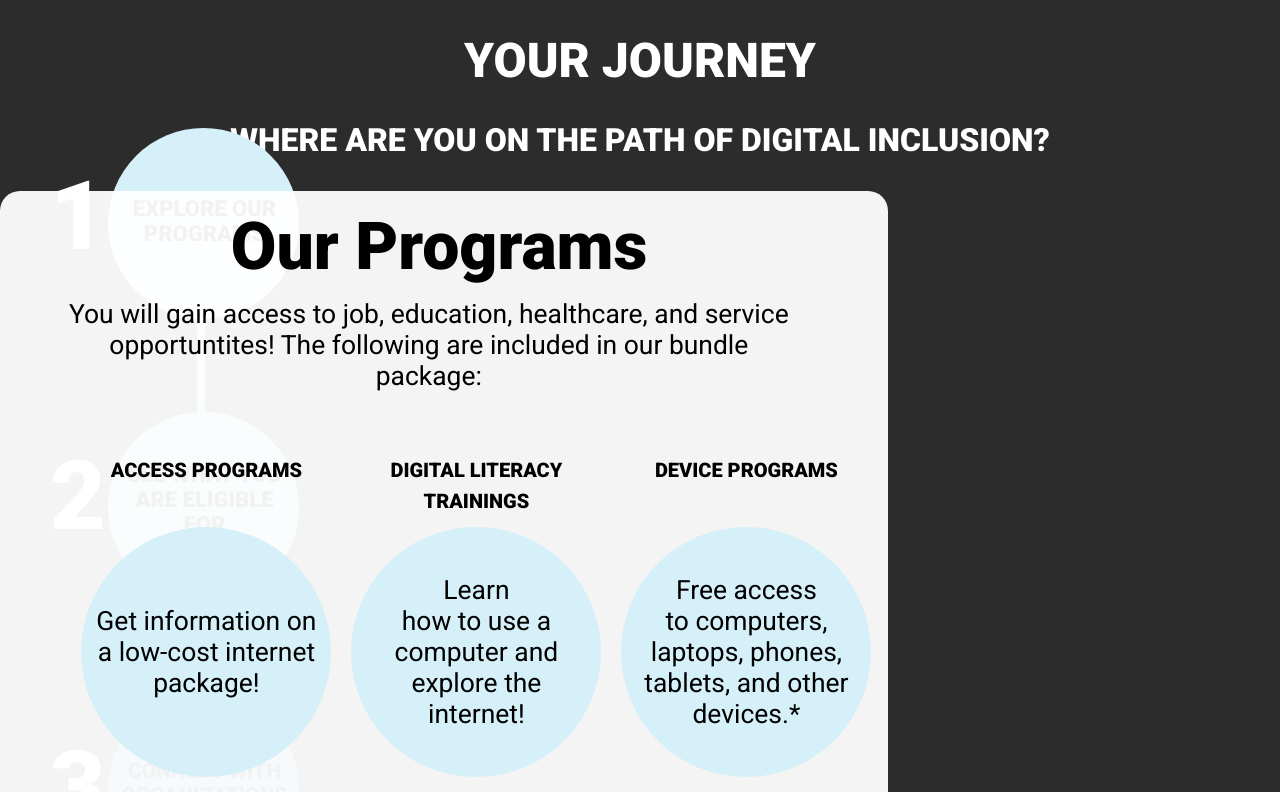
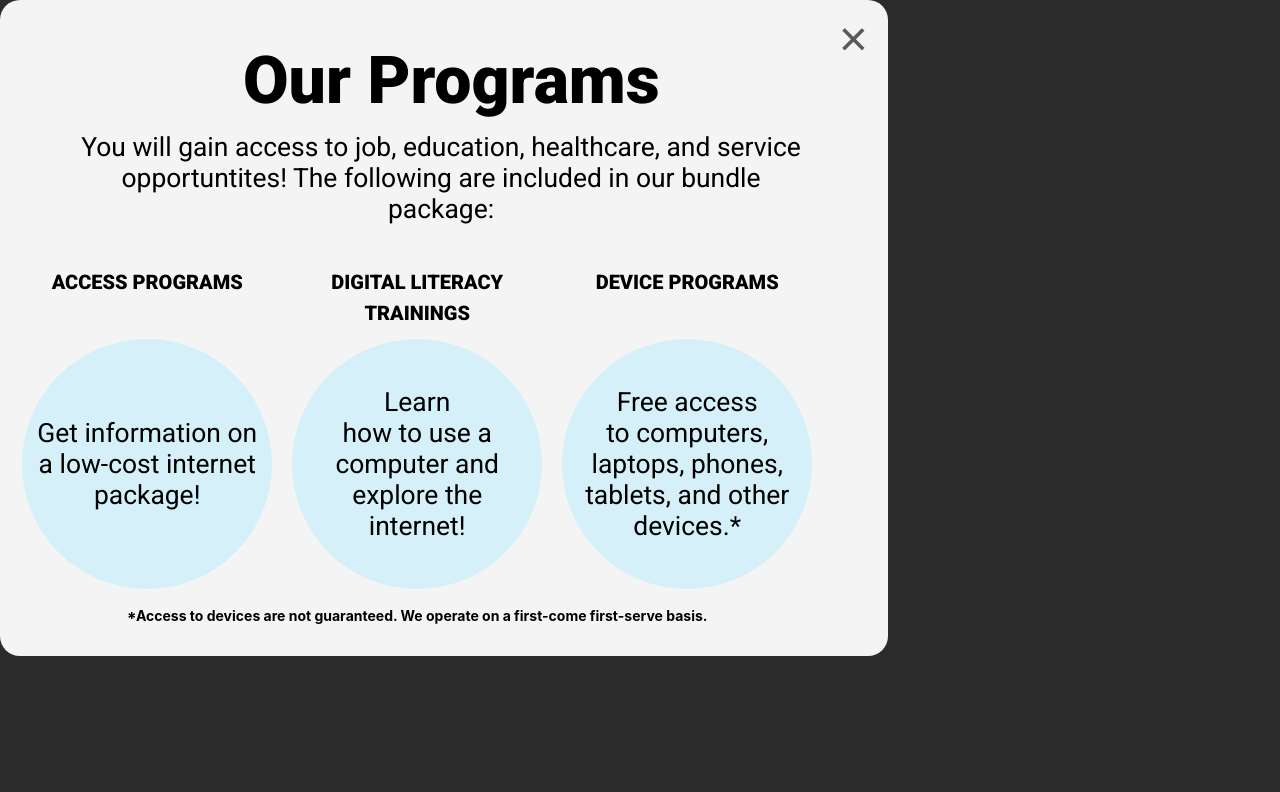
Before and after one commit to CS-SG-Studio/San-Jose-MOTI, a React (Create React App) app in the folder san-jose-digital/: page / in a window 1280 px wide. Shown: the top 792 px of the page. Built offline with nearby package versions, Linux system fonts and the light colour scheme.

Commit message:
styling changes

```diff
--- a/san-jose-digital/src/App.js
+++ b/san-jose-digital/src/App.js
@@ -7,24 +7,9 @@ import Questionnaire from "./screens/Questionnaire/Questionnaire";
 function App() {
   return (
     <div className="App">
-      <JourneyMap />
+      {/* <JourneyMap /> */}
       <Step1 />
-      <Questionnaire />
-
-      {/* <header className="App-header">
-        <img src={logo} className="App-logo" alt="logo" />
-        <p>
-          Edit <code>src/App.js</code> and save to reload.
-        </p>
-        <a
-          className="App-link"
-          href="https://reactjs.org"
-          target="_blank"
-          rel="noopener noreferrer"
-        >
-          Learn React
-        </a>
-      </header> */}
+      {/* <Questionnaire /> */}
     </div>
   );
 }
--- a/san-jose-digital/src/screens/JourneyMap/Step1/Step1.js
+++ b/san-jose-digital/src/screens/JourneyMap/Step1/Step1.js
@@ -47,6 +47,14 @@ function Step1() {
           first-serve basis.
         </h4>
       </div>
+      <button className="btn"
+        // class="close-button"
+        // aria-label="Close alert"
+        // type="button"
+        // data-close
+      >
+        <span aria-hidden="true">&times;</span>
+      </button>
     </div>
   );
 }
--- a/san-jose-digital/src/screens/JourneyMap/Step1/Step1Styling.css
+++ b/san-jose-digital/src/screens/JourneyMap/Step1/Step1Styling.css
@@ -10,9 +10,9 @@ body {
   flex-direction: row;
   justify-content: flex-end;
   align-items: flex-start;
-  padding: 6.61234px;
+  padding: 10px;
 
-  position: relative;
+  position: center;
   width: 888px;
   height: 655.91px;
 
@@ -22,24 +22,21 @@ body {
 
 .box {
   /* Auto Layout */
-
   display: flex;
   flex-direction: column;
   align-items: center;
   padding: 0px;
 
-  position: static;
+  position: relative;
   width: 810px;
   height: 642.68px;
-  left: 36.25px;
-  top: 6.61px;
 
-  /* Inside Auto Layout
+  /* Inside Auto Layout */
 
   flex: none;
   order: 0;
   flex-grow: 0;
-  margin: 0px 6.61234px; */
+  margin: 0px 6.61234px;
 }
 
 .header {
@@ -49,7 +46,7 @@ body {
   align-items: center;
   padding: 0px;
 
-  position: static;
+  position: relative;
   width: 810px;
   height: 216.68px;
   left: 0px;
@@ -117,8 +114,8 @@ body {
   /* Inside Auto Layout */
   /* flex: none;
   order: 1;
-  flex-grow: 0; */
-  /* margin: 0px -5px; */
+  flex-grow: 0;
+  margin: 0px -5px; */
 }
 
 .tile1 {
@@ -136,7 +133,7 @@ body {
 }
 
 .title3 {
-  position: static;
+  position: center;
   width: 215px;
   height: 31px;
   left: 17.5px;
@@ -169,7 +166,7 @@ body {
   top: 31px;
 
   background: #d5f0f8;
-  border-radius: 10000px;
+  border-radius: 1000px;
 }
 
 .footer {
@@ -179,19 +176,13 @@ body {
   align-items: flex-start;
   padding: 10px;
 
-  position: static;
-  width: 681px;
-  height: 43px;
-  left: 64.5px;
-  top: 599.68px;
+  position: center;
 }
 
 .text {
-  position: static;
+  position: center;
   width: 230px;
   height: 230px;
-  left: 10px;
-  top: 10px;
 
   font-family: "Roboto", sans-serif;
   font-style: normal;
@@ -204,3 +195,11 @@ body {
 
   color: #000000;
 }
+
+.btn{
+  border: none;
+  color: rgb(90, 90, 90);
+  padding: 0 10px;
+  font-size: 50px;
+  background: transparent;
+}
```
